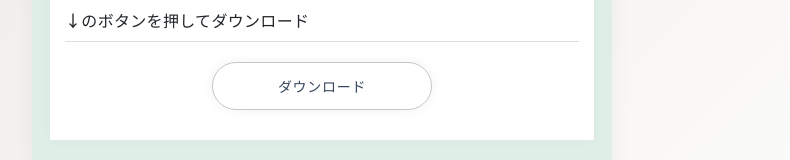
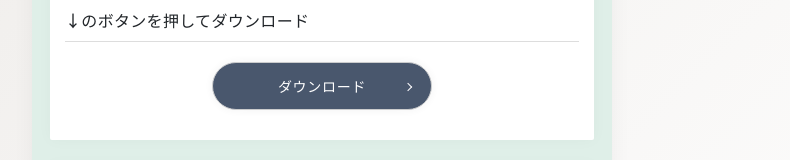
Before and after one commit to IkumaHayashi/libe-student-card, a Vue app: page / in a window 1280 px wide. In both pictures the pointer is over the button "ダウンロード". Shown: the part 314-474 px from the top of the page, without its empty margins (318-1108 px from the left). Built offline with nearby package versions, Linux system fonts and the light colour scheme; a web font is replaced by a local one; what vue-konva would draw is missing.

Commit message:
ボタンデザインを修正しました

```diff
--- a/src/style.css
+++ b/src/style.css
@@ -174,7 +174,7 @@ body {
 }
 
 .step__button,
-.step__button.step__button,
+.step__button.step__button--download,
 .step__button.step__button:focus {
   color: #fff;
   font-size: 14px;
@@ -187,9 +187,10 @@ body {
   background-color: #36455E;
 }
 
-.step__button.step__button:hover {
-  color: #36455E;
-  background-color: #fff;
+.step__button.step__button--download:hover {
+  opacity: .9;
+  color: #fff;
+  background-color: #36455E;
 }
 
 .step__button.step__button--download {
@@ -201,6 +202,7 @@ body {
   margin: 0 auto;
   display: block;
   position: relative;
+  transition: opacity .2s ease;
 }
 
 .step__button.step__button--download::after {
```
